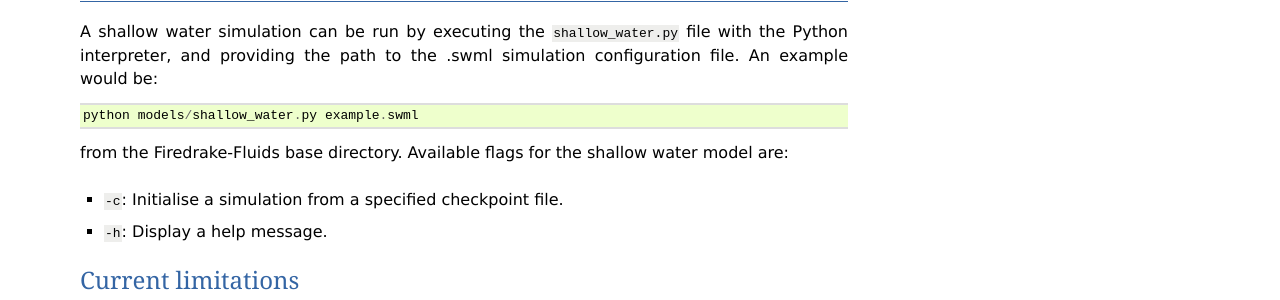
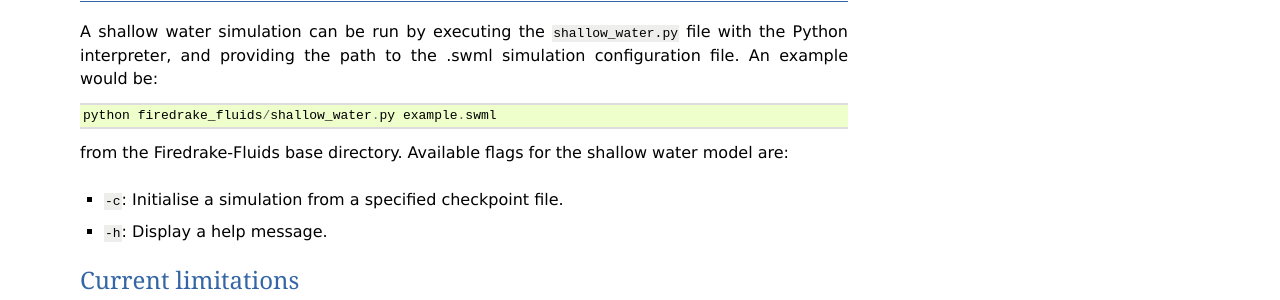
Before and after one commit to firedrakeproject/firedrake-fluids, a Sphinx documentation site: the page built from doc/source/shallow_water_model.rst, in a window 1280 px wide and 900 px high, scrolled down 6534 px. Shown: the part 229-529 px from the top of the window. Built offline with Sphinx 7.4.7, drawn with Linux system fonts in a browser that asks for light colours.

Commit message:
Updated paths.

```diff
--- a/doc/source/shallow_water_model.rst
+++ b/doc/source/shallow_water_model.rst
@@ -373,7 +373,7 @@
 interpreter, and providing the path to the .swml simulation
 configuration file. An example would be::
 
-   python models/shallow_water.py example.swml
+   python firedrake_fluids/shallow_water.py example.swml
 
 from the Firedrake-Fluids base directory. Available flags for the
 shallow water model are:
--- a/doc/source/turbulence_parameterisation.rst
+++ b/doc/source/turbulence_parameterisation.rst
@@ -7,7 +7,7 @@
 ---------------------------
 
 The UFL implementation of all LES models can be found in the file
-``models/les.py``.
+``les.py``.
 
 Smagorinsky model
 ~~~~~~~~~~~~~~~~~
```
Also changed, not shown: README.md (+1 -1 lines), 9 other files.
